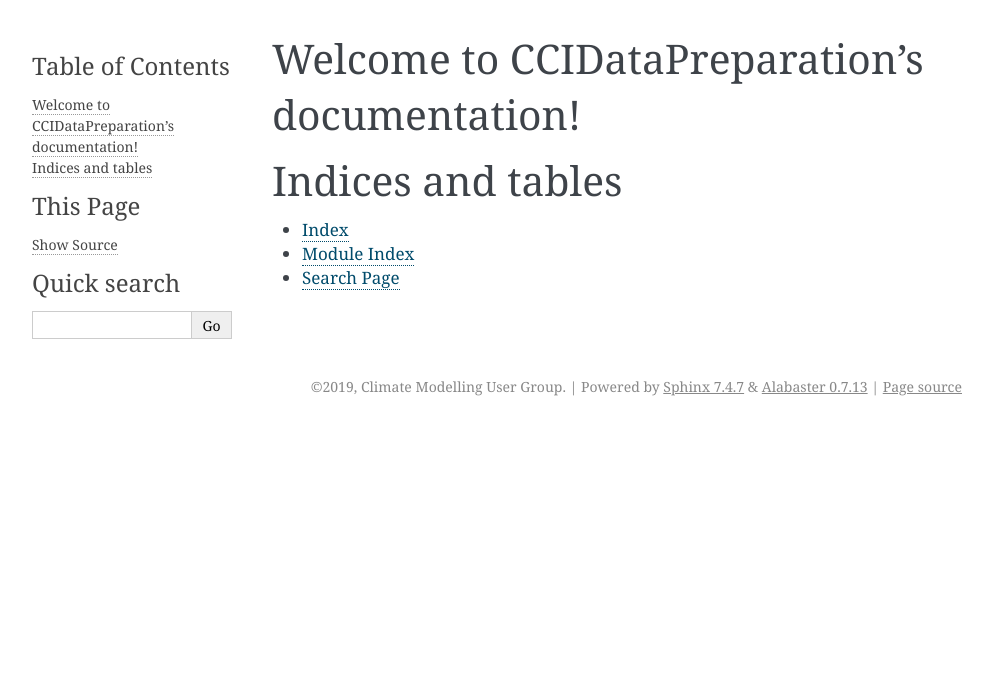
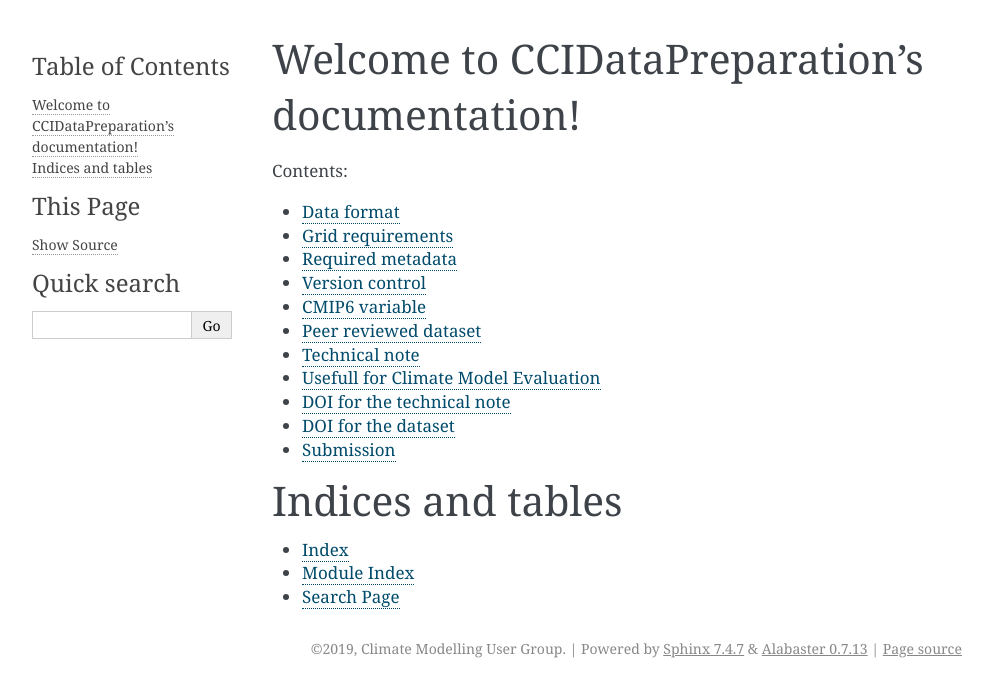
Before and after one commit to bjoernbroetz/ccidatapreparation, a Sphinx documentation site: the page built from docs/source/index.rst, in a window 1280 px wide. Shown: the top 697 px of the page, without its empty margins (148-1141 px from the left). Built offline with Sphinx 7.4.7, drawn with Linux system fonts in a browser that asks for light colours.

Commit message:
Add structure

```diff
--- a/docs/source/index.rst
+++ b/docs/source/index.rst
@@ -10,6 +10,18 @@ Welcome to CCIDataPreparation's documentation!
    :maxdepth: 2
    :caption: Contents:
 
+   nutshell
+   ods_compliance/technical/netcdf_format
+   ods_compliance/technical/grid
+   ods_compliance/technical/metadata
+   ods_compliance/technical/version
+   ods_compliance/general/cimp6_variable
+   ods_compliance/general/peer_review_dataset
+   ods_compliance/general/technical_note
+   ods_compliance/general/usefullness_for_model_evaluation
+   publication/doi_technical_note
+   publication/doi_dataset
+   publication/submit_to_obs4mips
 
 
 Indices and tables
--- /dev/null
+++ b/docs/source/nutshell.rst
@@ -0,0 +1 @@
+Hallo
--- /dev/null
+++ b/docs/source/ods_compliance/general/cimp6_variable.rst
@@ -0,0 +1,2 @@
+CMIP6 variable
+==============
--- /dev/null
+++ b/docs/source/ods_compliance/general/peer_review_dataset.rst
@@ -0,0 +1,4 @@
+Peer reviewed dataset
+=====================
+
+Documented!
--- /dev/null
+++ b/docs/source/ods_compliance/general/technical_note.rst
@@ -0,0 +1,4 @@
+Technical note
+==============
+
+Must be there. Template is *here*
--- /dev/null
+++ b/docs/source/ods_compliance/general/usefullness_for_model_evaluation.rst
@@ -0,0 +1,4 @@
+Usefull for Climate Model Evaluation
+====================================
+
+Needs to be usefull
--- /dev/null
+++ b/docs/source/ods_compliance/technical/grid.rst
@@ -0,0 +1,4 @@
+Grid requirements
+=================
+
+The data needs to be on a 1x1 degree grid. Finer is also possible.
--- /dev/null
+++ b/docs/source/ods_compliance/technical/metadata.rst
@@ -0,0 +1,4 @@
+Required metadata
+=================
+
+The metadata needs to match the CMIP6 data requirements.
--- /dev/null
+++ b/docs/source/ods_compliance/technical/netcdf_format.rst
@@ -0,0 +1,6 @@
+Data format
+===========
+
+NetCDF version 4.
+
+What is that? Short introduction for scientists.
--- /dev/null
+++ b/docs/source/ods_compliance/technical/version.rst
@@ -0,0 +1,6 @@
+Version control
+==============
+
+There needs to be a version number to track changes in the data.
+
+Definition for this project(to be confirmed by the GA): SemVersioning [major].[minor].[fixes]
--- /dev/null
+++ b/docs/source/publication/doi_dataset.rst
@@ -0,0 +1,6 @@
+DOI for the dataset
+===================
+
+The final data product needs to have a doi assinged.
+
+checkout Zenodo, figshare, etc
--- /dev/null
+++ b/docs/source/publication/doi_technical_note.rst
@@ -0,0 +1,6 @@
+DOI for the technical note
+==========================
+
+The technical not needs to have a doi.
+
+Zenodo is your friend
--- /dev/null
+++ b/docs/source/publication/submit_to_obs4mips.rst
@@ -0,0 +1,4 @@
+Submission
+==========
+
+Iterative step. Assisted by CMUG WP5.
```
